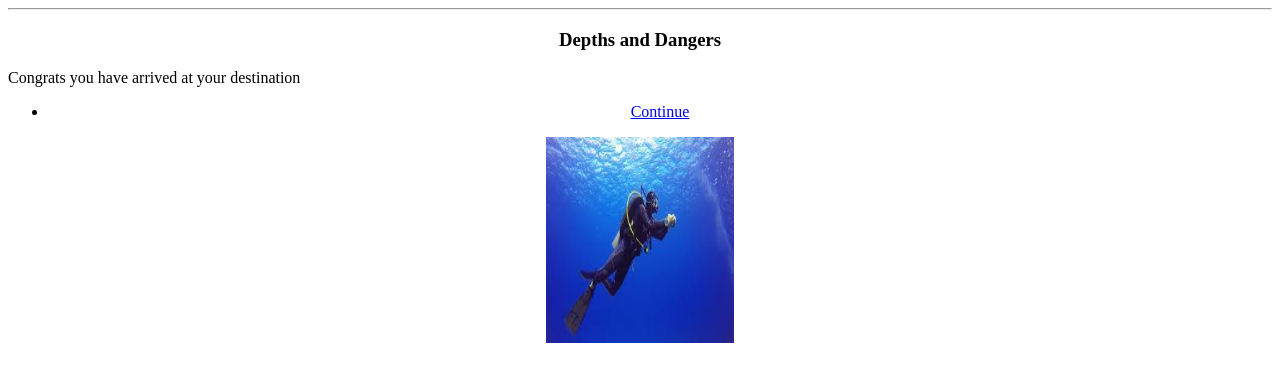
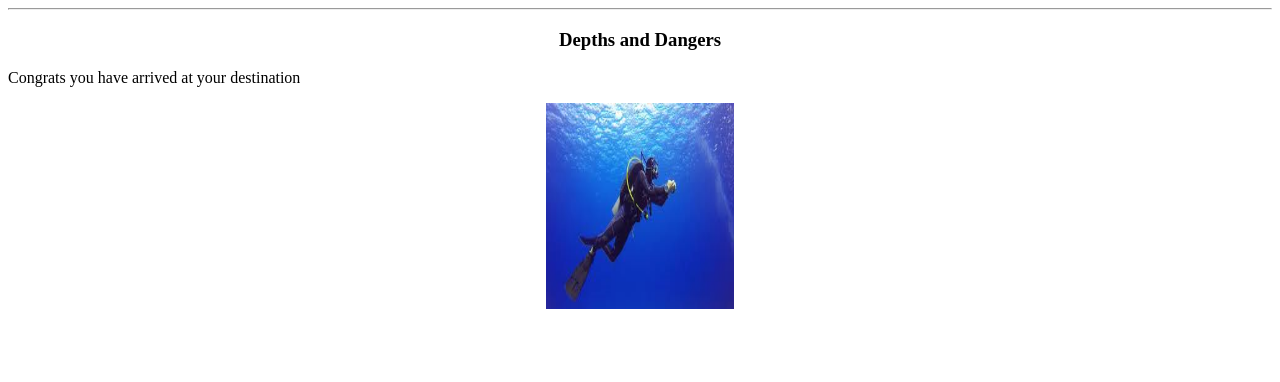
Before and after one commit to DevinKrisst/DevinKrisst.github.io, a plain HTML site: page arrive.html in a window 1280 px wide. Drawn offline with Linux system fonts and the light colour scheme.

Commit message:
Update arrive.html

```diff
--- a/arrive.html
+++ b/arrive.html
@@ -15,10 +15,7 @@
 
 
 <center>
-<ul>
 
-<li><a href="who drives.html">Continue</a></li>
-</ul>
 <img src="Images/scubadiving.png" width="188" height="206">
 
 
```
